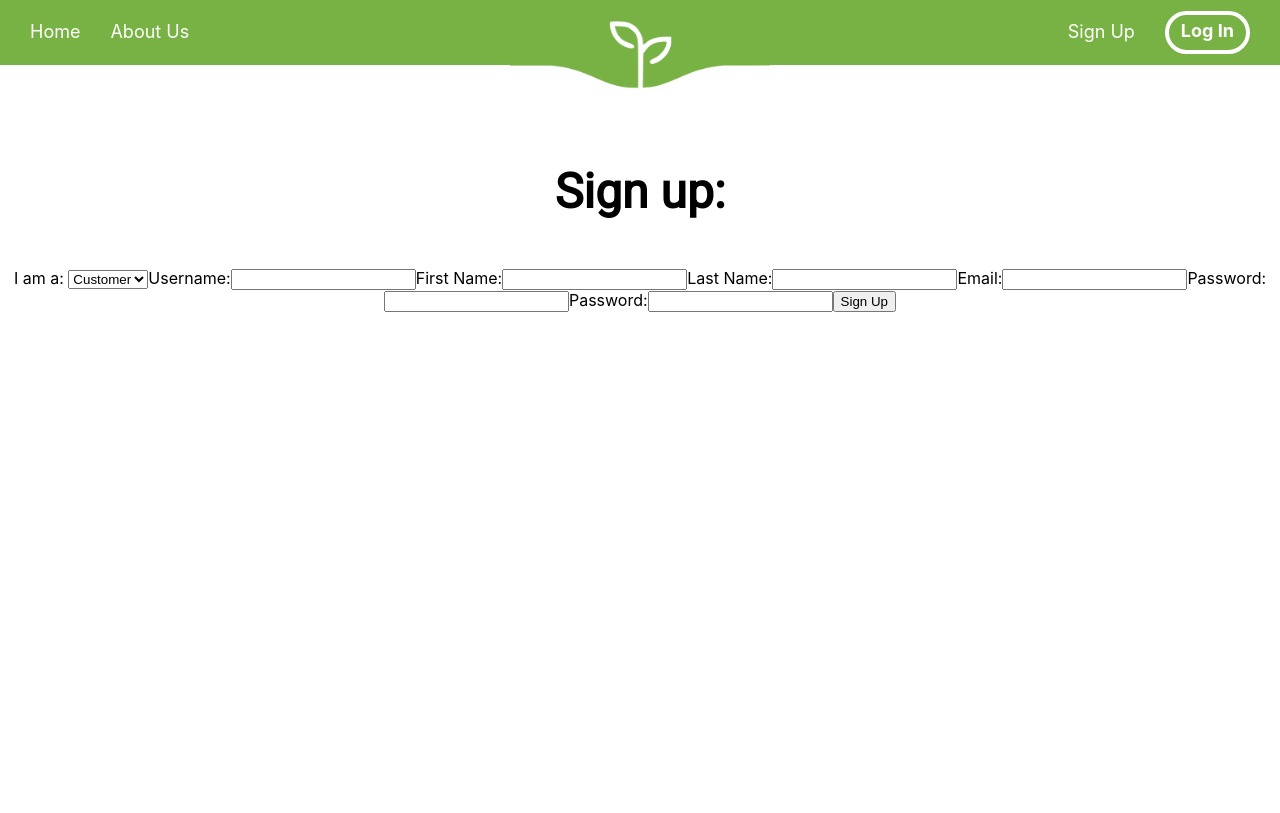
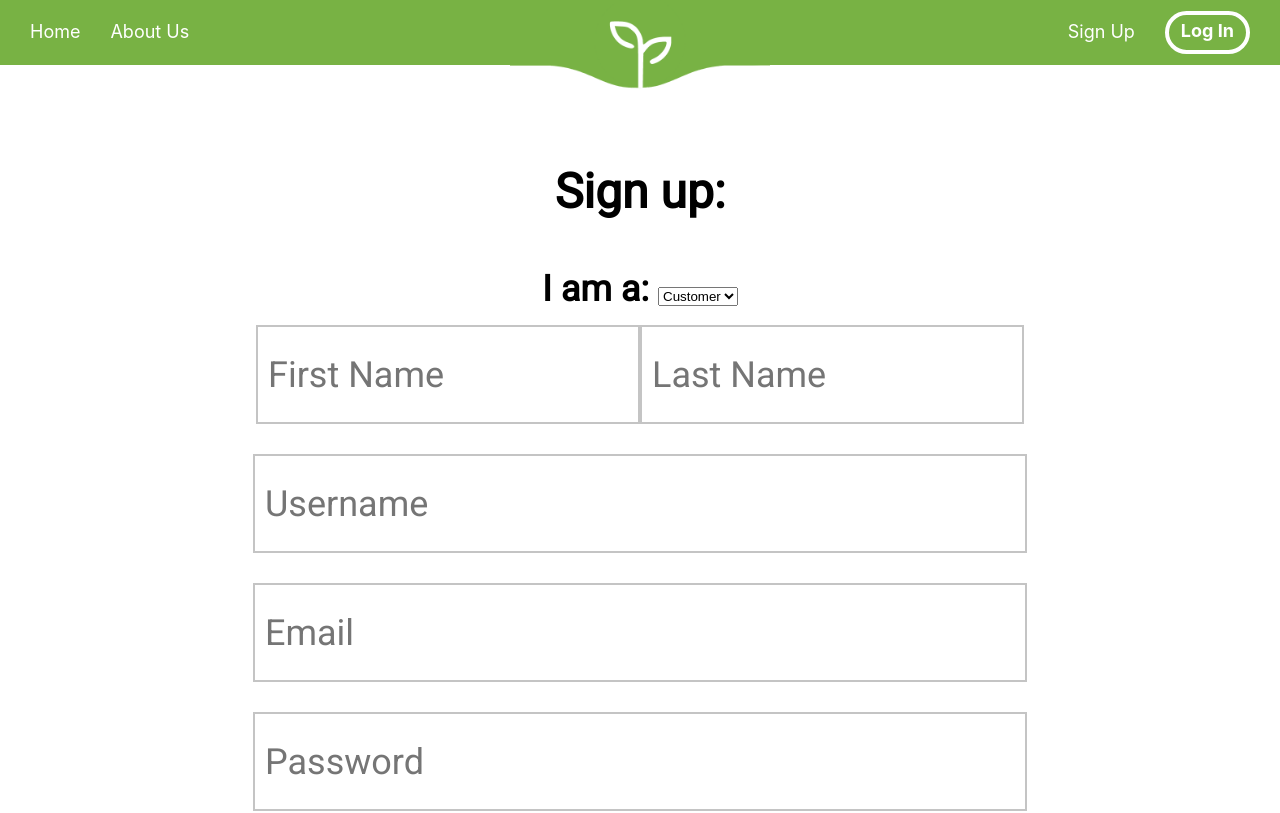
Before and after one commit to ibrahimHeritch/produce4U, a React (Create React App) app in the folder client/: page /Signup in a window 1280 px wide. Shown: the top 813 px of the page. Built offline with nearby package versions, Linux system fonts and the light colour scheme.

Commit message:
Styling for Login and SignUp pages

```diff
--- a/client/src/components/Signup.js
+++ b/client/src/components/Signup.js
@@ -94,29 +94,33 @@ class SignupPage extends Component{
 
         <p className="produce4U-blackSignUpText">Sign up:</p>
         <form >
-            <label >I am a: </label>
+            <label className="produce4U-blackBoldTextSignUp" >I am a: </label>
             <select name="userType" onChange={this.handleChange}><option value = "USER">Customer</option><option value = "PRODUCER">Producer</option></select>
-            <label>Username:</label>
-            <input name="username" type="text" value={this.state.username} onChange={this.handleChange}/>
-            <label>First Name:</label>
-            <input name="fname" type="text" value={this.state.fname}  onChange={this.handleChange}/>
-            <label>Last Name:</label>
-            <input name="lname" type="text" value={this.state.lname} onChange={this.handleChange} />
-            <label >Email:</label>
-            <input name="email" type="text" value={this.state.email} onChange={this.handleChange} />
+            <br></br>
+            <input className = "produce4U-form-inputSignupName" name="fname" type="text" placeholder = "First Name" value={this.state.fname}  onChange={this.handleChange}/>
+            <input className = "produce4U-form-inputSignupName" name="lname" type="text" placeholder = "Last Name" value={this.state.lname} onChange={this.handleChange} />
+            <br></br>
+            <input className = "produce4U-form-inputSignup" name="username" type="text" placeholder = "Username" value={this.state.username} onChange={this.handleChange}/>
+            <br></br>
+            <input className = "produce4U-form-inputSignup" name="email" type="text" placeholder = "Email" value={this.state.email} onChange={this.handleChange} />
+            <br></br>
             { this.state.userType == "PRODUCER" &&
             <label>Farm Name:</label>
             }
             { this.state.userType == "PRODUCER" &&
             <input name="farm_name" type="text" value={this.state.farm_name} onChange={this.handleChange} />
             }
-            <label >Password:</label>
-            <input name="pass1" type="Password" value={this.state.pass1} onChange={this.handleChange} />
-            <label >Password:</label>
-            <input name="pass2" type="Password" value={this.state.pass2} onChange={this.handleChange} />
-            <input type="submit" value="Sign Up" onClick = {this.handleSubmit} />
+            <input className = "produce4U-form-inputSignup" name="pass1" type="Password" placeholder =  "Password" value={this.state.pass1} onChange={this.handleChange} />
+            <input className = "produce4U-form-inputSignup" name="pass2" type="Password" placeholder = "Retype your password" value={this.state.pass2} onChange={this.handleChange} />
+            <br></br>
+            <input className = "produce4U-green-button-submit" type="submit" value="Sign Up" onClick = {this.handleSubmit} />
         </form>
+          <div>
+              <p className = "produce4U-regularTextSignUp">Already have an account? <span className="produce4U-blackBoldTextSignUp">Log in!</span> </p>
+              <p className = "produce4U-blackBoldTextSignUp">Forgot Your Password?</p>
+          </div>
         <p style={{color:'red'}}>{this.state.error == "ALL OK"? '':this.state.error}</p>
+
       </div>
     );
   }
--- a/client/src/styles/Signup.css
+++ b/client/src/styles/Signup.css
@@ -5,3 +5,66 @@
     color: black;
     font-size: 48px;
 }
+.produce4U-form-inputSignupName{
+    height:93px;
+    width: 360px;
+    margin-top: 15px;
+    margin-bottom: 15px;
+    outline: none;
+    border: 2px solid #C4C4C4;
+    padding-left: 10px;
+    padding-right: 10px;
+    font-size: 36px;
+    font-family: Roboto, Light;
+    text-align: left;
+    color: 000000;
+}
+
+
+
+
+
+.produce4U-form-inputSignup{
+    height:93px;
+    width: 750px;
+    margin-top: 15px;
+    margin-bottom: 15px;
+    outline: none;
+    border: 2px solid #C4C4C4;
+    padding-left: 10px;
+    padding-right: 10px;
+    font-size: 36px;
+    font-family: Roboto, Light;
+    text-align: left;
+    color: 000000;
+}
+
+.produce4U-green-button-submit{
+    color: black;
+    margin-top: 20px;
+    background-color: #78B244;
+    text-align: center;
+    text-decoration: none;
+    font-size: 35px;
+    font-family: Roboto, Bold;
+    line-height: 86px;
+    width: 457px;
+    border-radius: 20px;
+    padding: 10px 17px;
+    outline: none;
+    border: none;
+    cursor: pointer;
+}
+
+.produce4U-regularTextSignUp{
+    color: black;
+    font-family: Roboto;
+    font-size: 24px;
+}
+
+.produce4U-blackBoldTextSignUp{
+    color: black;
+    font-family: Roboto;
+    font-weight: bold;
+    font-size: 36px;
+}
```
